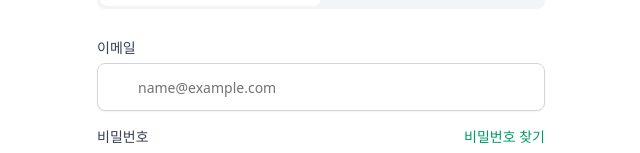
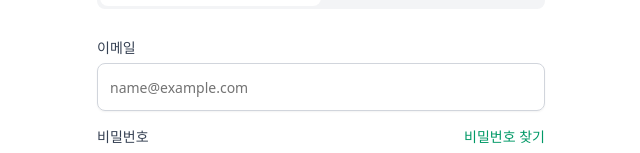
Before and after one commit to kimgho/ai-interview, a React (Vite) app: page /login in a window 1280 px wide. Shown: the part 235-388 px from the top of the page, without its empty margins (319-959 px from the left). Built offline with nearby package versions, Linux system fonts and the light colour scheme.

Commit message:
feat: add props in InputField, LoginButton

```diff
--- a/src/entities/auth/ui/InputField.tsx
+++ b/src/entities/auth/ui/InputField.tsx
@@ -1,5 +1,6 @@
 import { Input } from "@/shared/ui/input";
 import { Label } from "@/shared/ui/label"
+import React from 'react';
 
 interface InputFieldProps {
     id: string;
@@ -7,8 +8,25 @@ interface InputFieldProps {
     type?: string;
     placeholder?: string;
     rightElement?: React.ReactNode;
+    name: string;
+    value: string;
+    onChange: (e: React.ChangeEvent<HTMLInputElement>) => void;
+    disabled?: boolean;
+    error?: string;
 }
-const InputField = ({ id, label, type = "text", placeholder = "", rightElement = null }: InputFieldProps) => {
+
+const InputField = ({
+    id,
+    label,
+    type = "text",
+    placeholder = "",
+    rightElement = null,
+    name,
+    value,
+    onChange,
+    disabled = false,
+    error: validationError = undefined
+}: InputFieldProps) => {
     return (
         <div className="space-y-2">
             <div className="flex items-center justify-between">
@@ -22,10 +40,15 @@ const InputField = ({ id, label, type = "text", placeholder = "", rightElement =
                     id={id}
                     type={type}
                     placeholder={placeholder}
-                    className="h-12 pl-10 border-gray-300 rounded-md"
+                    className="h-12 border-gray-300 rounded-md px-3 py-2"
+                    name={name}
+                    value={value}
+                    onChange={onChange}
+                    disabled={disabled}
                 />
             </div>
+            {validationError && <p className="text-red-500 text-sm mt-1">{validationError}</p>}
         </div>
     )
 }
-export default InputField
+export default InputField;
--- a/src/entities/auth/ui/LoginButton.tsx
+++ b/src/entities/auth/ui/LoginButton.tsx
@@ -2,12 +2,13 @@ import { Button } from "@/shared/ui/button";
 
 interface ButtonProps {
     children: React.ReactNode,
-    onClick?: () => void
+    disabled?: boolean
+    onClick?: (event: React.MouseEvent<HTMLButtonElement>) => void;
 }
 
-const LoginButton = ({ children, onClick }: ButtonProps) => {
+const LoginButton = ({ children, disabled, onClick }: ButtonProps) => {
     return (
-        <Button type="submit" className="w-full h-12 mt- cursor-pointer bg-emerald-600 hover:bg-emerald-700" onClick={onClick}>
+        <Button type="submit" className="w-full h-12 mt- cursor-pointer bg-emerald-600 hover:bg-emerald-700" disabled={disabled} onClick={onClick} >
             {children}
         </Button>
     )
```
Also changed, not shown: 1 other file (tests, documents, lock files or other folders).
